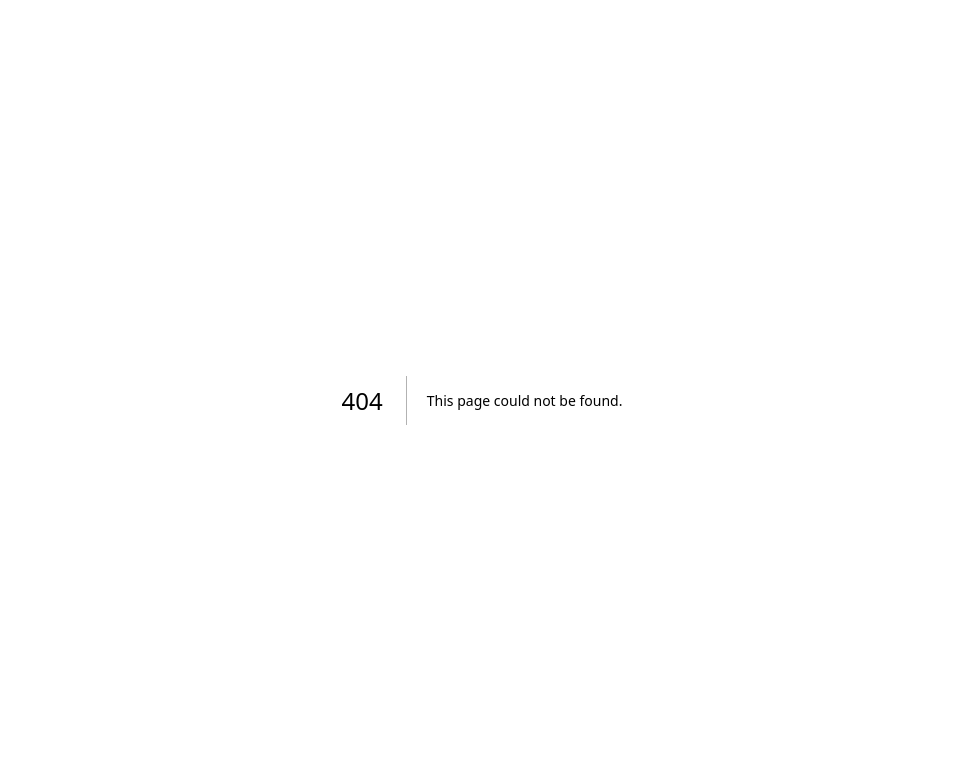
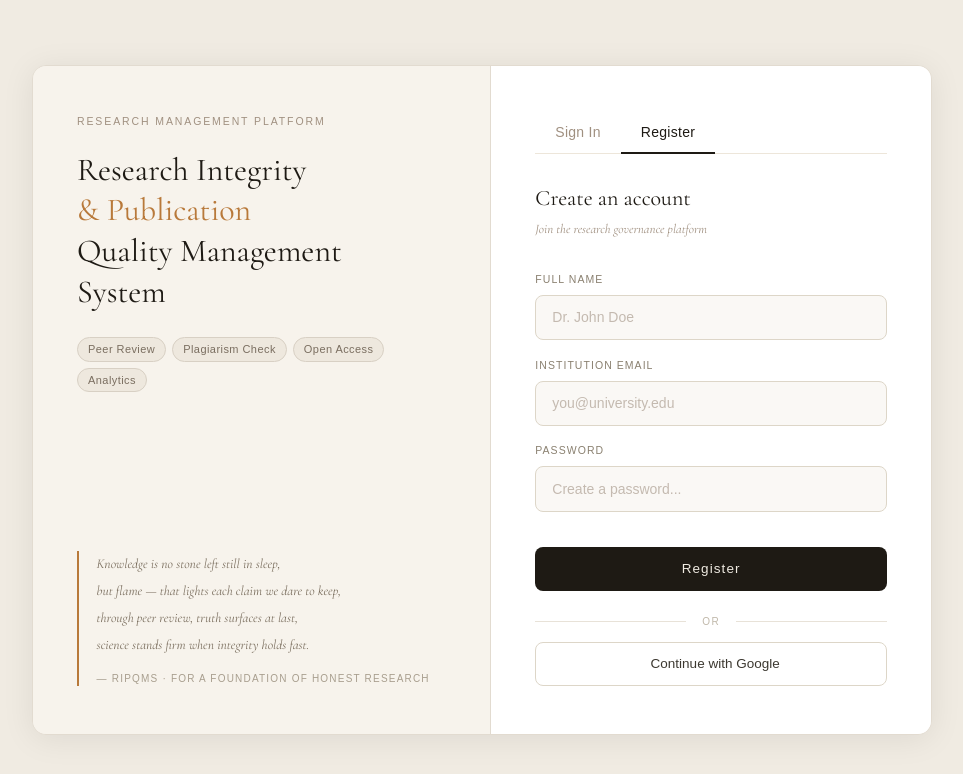
Before and after one commit to TranTanPhat01/Research-Integrity-and-Publication-Quality-Management-System.FE, a Next.js app: page /register in a window 1280 px wide. Before the commit this address had no page. Shown: the top 774 px of the page, without its empty margins (158-1121 px from the left). Built offline with nearby package versions, Linux system fonts and the light colour scheme; no server answers.

Commit message:
create page register

```diff
--- a/src/app/login/page.tsx
+++ b/src/app/login/page.tsx
@@ -1,12 +1,11 @@
 "use client";
 
-import { useState } from 'react';
-import { useRouter } from 'next/navigation';
-import authService from '@/services/auth';
-import './login.css';
+import { useState } from "react";
+import { useRouter } from "next/navigation";
+import authService from "@/services/auth";
+import "./login.css";
 
 export default function LoginPage() {
-  const [activeTab, setActiveTab] = useState<'signin' | 'register'>('signin');
   const router = useRouter();
 
   const [email, setEmail] = useState("");
@@ -16,10 +15,20 @@ export default function LoginPage() {
 
   return (
     <>
-      <link rel="stylesheet" href="https://cdn.jsdelivr.net/npm/@tabler/icons-webfont@latest/tabler-icons.min.css" />
+      <link
+        rel="stylesheet"
+        href="https://cdn.jsdelivr.net/npm/@tabler/icons-webfont@latest/tabler-icons.min.css"
+      />
       <link rel="preconnect" href="https://fonts.googleapis.com" />
-      <link rel="preconnect" href="https://fonts.gstatic.com" crossOrigin="anonymous" />
-      <link href="https://fonts.googleapis.com/css2?family=Cormorant+Garamond:ital,wght@0,400;0,500;1,400;1,500&family=DM+Sans:wght@300;400;500&display=swap" rel="stylesheet" />
+      <link
+        rel="preconnect"
+        href="https://fonts.gstatic.com"
+        crossOrigin="anonymous"
+      />
+      <link
+        href="https://fonts.googleapis.com/css2?family=Cormorant+Garamond:ital,wght@0,400;0,500;1,400;1,500&family=DM+Sans:wght@300;400;500&display=swap"
+        rel="stylesheet"
+      />
 
       <div className="login-wrapper">
         <div className="page">
@@ -27,9 +36,13 @@ export default function LoginPage() {
             <div>
               <p className="eyebrow">Research Management Platform</p>
               <h1 className="hero-title">
-                Research Integrity<br />
-                <span className="accent">&amp; Publication</span><br />
-                Quality Management<br />System
+                Research Integrity
+                <br />
+                <span className="accent">&amp; Publication</span>
+                <br />
+                Quality Management
+                <br />
+                System
               </h1>
               <div className="badges">
                 <span className="badge">Peer Review</span>
@@ -39,31 +52,30 @@ export default function LoginPage() {
               </div>
             </div>
             <div className="poem-area">
-              <span className="poem-line">Knowledge is no stone left still in sleep,</span>
-              <span className="poem-line">but flame — that lights each claim we dare to keep,</span>
-              <span className="poem-line">through peer review, truth surfaces at last,</span>
-              <span className="poem-line">science stands firm when integrity holds fast.</span>
-              <p className="poem-attr">— RIPQMS · For a foundation of honest research</p>
+              <span className="poem-line">
+                Knowledge is no stone left still in sleep,
+              </span>
+              <span className="poem-line">
+                but flame — that lights each claim we dare to keep,
+              </span>
+              <span className="poem-line">
+                through peer review, truth surfaces at last,
+              </span>
+              <span className="poem-line">
+                science stands firm when integrity holds fast.
+              </span>
+              <p className="poem-attr">
+                — RIPQMS · For a foundation of honest research
+              </p>
             </div>
           </div>
 
           <div className="right">
             <div className="tabs">
-              <div
-                className={`tab ${activeTab === 'signin' ? 'active' : ''}`}
-                onClick={() => setActiveTab('signin')}
-              >
-                Sign In
-              </div>
-              <div
-                className={`tab ${activeTab === 'register' ? 'active' : ''}`}
-                onClick={() => setActiveTab('register')}
-              >
-                Register
-              </div>
+              <div className={`tab active`}>Sign In</div>
+              <div className={`tab`} onClick={() => router.push('/register')}>Register</div>
             </div>
 
-            {activeTab === 'signin' ? (
               <div className="form-content fade-in">
                 <p className="welcome-title">Welcome back</p>
                 <p className="welcome-sub">Continue your research journey</p>
@@ -105,48 +117,33 @@ export default function LoginPage() {
 
                       if (res?.success && res.data) {
                         // store tokens
-                        if (typeof window !== 'undefined') {
-                          if (res.data.accessToken) localStorage.setItem('accessToken', res.data.accessToken);
-                          if (res.data.refreshToken) localStorage.setItem('refreshToken', res.data.refreshToken);
+                        if (typeof window !== "undefined") {
+                          if (res.data.accessToken)
+                            localStorage.setItem(
+                              "accessToken",
+                              res.data.accessToken,
+                            );
+                          if (res.data.refreshToken)
+                            localStorage.setItem(
+                              "refreshToken",
+                              res.data.refreshToken,
+                            );
                         }
-                        router.push('/home');
+                        router.push("/home");
                       } else {
-                        setError(res?.message || 'Login failed');
+                        setError(res?.message || "Login failed");
                       }
                     } catch (err: any) {
-                      setError(err?.message || 'Login error');
+                      setError(err?.message || "Login error");
                     } finally {
                       setLoading(false);
                     }
                   }}
                   disabled={loading}
                 >
-                  {loading ? 'Signing in...' : 'Sign In'}
+                  {loading ? "Signing in..." : "Sign In"}
                 </button>
               </div>
-            ) : (
-              <div className="form-content fade-in">
-                <p className="welcome-title">Create an account</p>
-                <p className="welcome-sub">Join the research governance platform</p>
-
-                <div className="field-group">
-                  <label className="field-label">Full Name</label>
-                  <input className="field-input" type="text" placeholder="Dr. John Doe" />
-                </div>
-
-                <div className="field-group">
-                  <label className="field-label">Institution Email</label>
-                  <input className="field-input" type="email" placeholder="you@university.edu" />
-                </div>
-
-                <div className="field-group">
-                  <label className="field-label">Password</label>
-                  <input className="field-input" type="password" placeholder="Create a password..." />
-                </div>
-
-                <button className="btn-login">Register</button>
-              </div>
-            )}
 
             <div className="or-divider">OR</div>
 
--- /dev/null
+++ b/src/app/register/page.tsx
@@ -0,0 +1,110 @@
+"use client";
+
+import { useState } from "react";
+import { useRouter } from "next/navigation";
+import authService from "@/services/auth";
+import "../login/login.css";
+
+export default function RegisterPage() {
+  const router = useRouter();
+  const [fullName, setFullName] = useState("");
+  const [email, setEmail] = useState("");
+  const [password, setPassword] = useState("");
+  const [loading, setLoading] = useState(false);
+  const [error, setError] = useState<string | null>(null);
+
+  const handleRegister = async () => {
+    setError(null);
+    setLoading(true);
+    try {
+      const res = await authService.register({ fullName, email, password });
+      if (res?.success && res.data) {
+        if (typeof window !== "undefined") {
+          if (res.data.accessToken) localStorage.setItem("accessToken", res.data.accessToken);
+          if (res.data.refreshToken) localStorage.setItem("refreshToken", res.data.refreshToken);
+        }
+        router.push('/home');
+      } else {
+        setError(res?.message || 'Register failed');
+      }
+    } catch (err: any) {
+      setError(err?.message || 'Register error');
+    } finally {
+      setLoading(false);
+    }
+  };
+
+  return (
+    <div className="login-wrapper">
+      <div className="page">
+        <div className="left">
+          <div>
+            <p className="eyebrow">Research Management Platform</p>
+            <h1 className="hero-title">
+              Research Integrity
+              <br />
+              <span className="accent">&amp; Publication</span>
+              <br />
+              Quality Management
+              <br />
+              System
+            </h1>
+            <div className="badges">
+              <span className="badge">Peer Review</span>
+              <span className="badge">Plagiarism Check</span>
+              <span className="badge">Open Access</span>
+              <span className="badge">Analytics</span>
+            </div>
+          </div>
+          <div className="poem-area">
+            <span className="poem-line">Knowledge is no stone left still in sleep,</span>
+            <span className="poem-line">but flame — that lights each claim we dare to keep,</span>
+            <span className="poem-line">through peer review, truth surfaces at last,</span>
+            <span className="poem-line">science stands firm when integrity holds fast.</span>
+            <p className="poem-attr">— RIPQMS · For a foundation of honest research</p>
+          </div>
+        </div>
+
+        <div className="right">
+          <div className="tabs">
+            <div className="tab" onClick={() => router.push('/login')}>Sign In</div>
+            <div className="tab active">Register</div>
+          </div>
+
+          <div className="form-content fade-in">
+            <p className="welcome-title">Create an account</p>
+            <p className="welcome-sub">Join the research governance platform</p>
+
+            <div className="field-group">
+              <label className="field-label">Full Name</label>
+              <input className="field-input" type="text" placeholder="Dr. John Doe" value={fullName} onChange={e => setFullName(e.target.value)} />
+            </div>
+
+            <div className="field-group">
+              <label className="field-label">Institution Email</label>
+              <input className="field-input" type="email" placeholder="you@university.edu" value={email} onChange={e => setEmail(e.target.value)} />
+            </div>
+
+            <div className="field-group">
+              <label className="field-label">Password</label>
+              <input className="field-input" type="password" placeholder="Create a password..." value={password} onChange={e => setPassword(e.target.value)} />
+            </div>
+
+            {error && <p className="error-text">{error}</p>}
+
+            <button className="btn-login" onClick={handleRegister} disabled={loading}>
+              {loading ? 'Creating account...' : 'Register'}
+            </button>
+
+            <div className="or-divider">OR</div>
+
+            <button className="social-btn">
+              <i className="ti ti-brand-google"></i>
+              Continue with Google
+            </button>
+          </div>
+        </div>
+      </div>
+    </div>
+  );
+}
```
